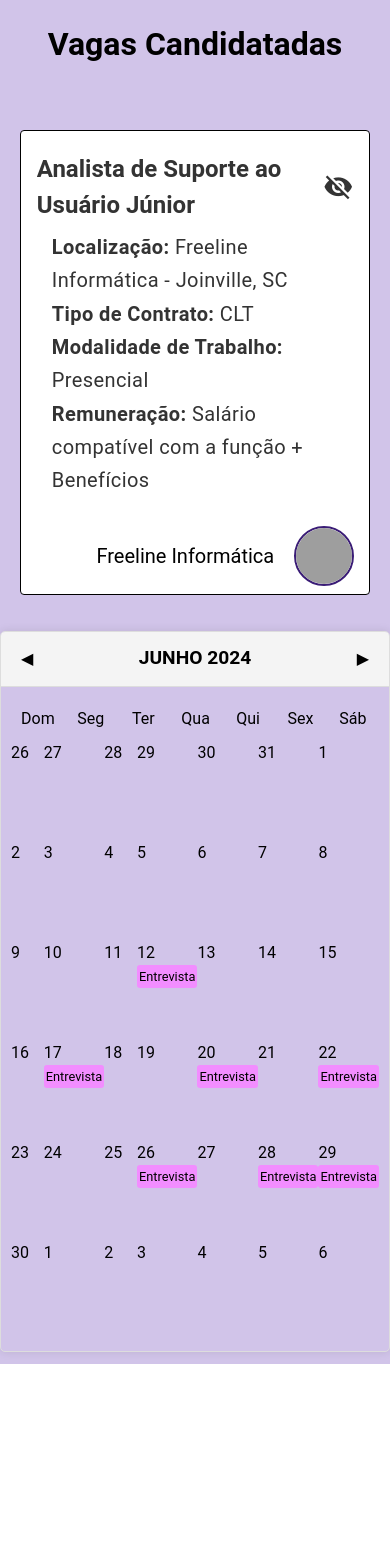
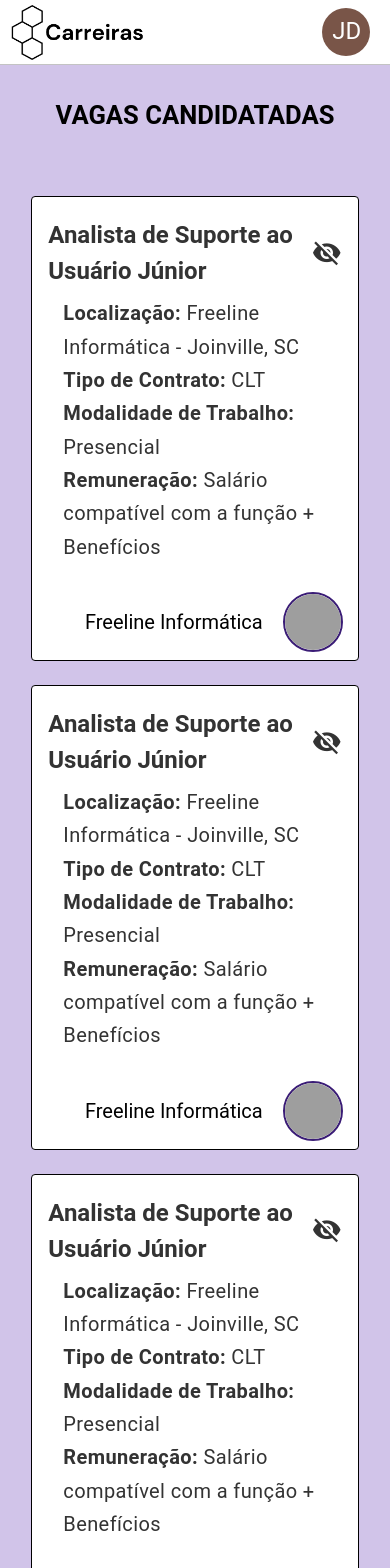
Before and after one commit to Rodrigo-EF-Neves/Carreiras, a Vue app in the folder Front-end/: page /agendaC in a window 390 px wide. Shown: the top 1568 px of the page. Before the commit the page ends 1364 px from the top, so only its background shows below. Built offline with nearby package versions, Linux system fonts and the light colour scheme; grey boxes are pictures that could not be loaded.

Commit message:
agenda sem responsividade

```diff
--- a/Front-end/src/components/AgendaCandidato.vue
+++ b/Front-end/src/components/AgendaCandidato.vue
@@ -1,11 +1,69 @@
 <template>
   <v-container fluid class="bg-deep-purple-lighten-4" style="width: 100%;">
-    <v-row style="justify-content: space-between;">
+    <v-row style="justify-content: space-between; margin: 0px !important; padding:0px !important;">
 
       <v-col style="display:flex; flex-direction: column; align-items: center; width:100%;" cols="12" md="6">
-        <h1 style="margin: 20px;">Vagas Candidatadas</h1>
+        <h1 style="margin: 20px;  font-size: 1.6em;">VAGAS CANDIDATADAS</h1>
         <div style="width: 96%; margin-top: 30px;">
           <!-- AQUI TEM OS CARDS-->
+          <v-col>
+            <v-card color="#3A1C76" variant="outlined" class="bg-white">
+              <v-card-item>
+                <div>
+                  <div class="corpo-card-vaga">
+                    <div class="mb-2" style="display: flex; align-items: center;justify-content: space-between;">
+                      <h2>Analista de Suporte ao Usuário Júnior</h2>
+                      <a class="action-label icon" @click="toggleIcon">
+                        <i :class="iconClass"></i>
+                      </a>
+                    </div>
+                    <div class="text-caption">
+                      <ul class="requisitos-vaga">
+                        <li><strong>Localização:</strong> Freeline Informática - Joinville, SC</li>
+                        <li><strong>Tipo de Contrato:</strong> CLT</li>
+                        <li><strong>Modalidade de Trabalho:</strong> Presencial</li>
+                        <li><strong>Remuneração: </strong> Salário compatível com a função + Benefícios</li>
+                      </ul>
+                    </div>
+                  </div>
+                </div>
+              </v-card-item>
+              <div class="my-2 container-empresa">
+                <img class="logo-vaga" src="https://picsum.photos/seed/picsum/150/150" alt="logo">
+                <span style="font-size: 20px;">Freeline Informática</span>
+              </div>
+            </v-card>
+          </v-col>
+
+          <v-col>
+            <v-card color="#3A1C76" variant="outlined" class="bg-white">
+              <v-card-item>
+                <div>
+                  <div class="corpo-card-vaga">
+                    <div class="mb-2" style="display: flex; align-items: center;justify-content: space-between;">
+                      <h2>Analista de Suporte ao Usuário Júnior</h2>
+                      <a class="action-label icon" @click="toggleIcon">
+                        <i :class="iconClass"></i>
+                      </a>
+                    </div>
+                    <div class="text-caption">
+                      <ul class="requisitos-vaga">
+                        <li><strong>Localização:</strong> Freeline Informática - Joinville, SC</li>
+                        <li><strong>Tipo de Contrato:</strong> CLT</li>
+                        <li><strong>Modalidade de Trabalho:</strong> Presencial</li>
+                        <li><strong>Remuneração: </strong> Salário compatível com a função + Benefícios</li>
+                      </ul>
+                    </div>
+                  </div>
+                </div>
+              </v-card-item>
+              <div class="my-2 container-empresa">
+                <img class="logo-vaga" src="https://picsum.photos/seed/picsum/150/150" alt="logo">
+                <span style="font-size: 20px;">Freeline Informática</span>
+              </div>
+            </v-card>
+          </v-col>
+
           <v-col>
             <v-card color="#3A1C76" variant="outlined" class="bg-white">
               <v-card-item>
--- a/Front-end/src/components/CalendarComponent.vue
+++ b/Front-end/src/components/CalendarComponent.vue
@@ -64,10 +64,10 @@ document.addEventListener('DOMContentLoaded', () => {
             const dayEvents = events.filter(event => event.date === date);
             let eventHTML = '';
             dayEvents.forEach(event => {
-                if(event.type == "event"){
-                    eventHTML += `<div style="background-color: #f28dff;display: flex;justify-content: center;padding: 2px;font-size: 0.8em;border-radius: 3px;">${event.title}</div>`;
-                }else{
-                    eventHTML += `<div style="background-color: #ff7a4e;display: flex;justify-content: center;padding: 2px;font-size: 0.8em;border-radius: 3px;">${event.title}</div>`;
+                if (event.type == "event") {
+                    eventHTML += `<div style="background-color:rgba(104, 50, 210, 1); color:white;     font-weight: 500; display:flex;justify-content:center; padding:2px; font-size:0.8em; border-radius:3px; margin:10px;">${event.title}</div>`;
+                } else {
+                    eventHTML += `<div style="background-color: #ff7a4e;display: flex;justify-content: center;padding: 2px;font-size: 0.8em;border-radius: 3px; margin: 10px;">${event.title}</div>`;
                 }
 
             });
@@ -102,7 +102,6 @@ document.addEventListener('DOMContentLoaded', () => {
 
     renderCalendar();
 });
-
 </script>
 
 <style scoped>
@@ -116,30 +115,29 @@ body {
 }
 
 .calendar {
-    width: 100%;
-    max-width: 1000px;
-    border: 1px solid #ddd;
     border-radius: 5px;
     overflow: hidden;
-    box-shadow: 0 0 10px rgba(0, 0, 0, 0.1);
+    margin: 30px;
 }
 
 .calendar-header {
     display: flex;
     justify-content: space-between;
     align-items: center;
-    padding: 10px;
-    background-color: #f4f4f4;
-    border-bottom: 1px solid #ddd;
+    margin-bottom: 50px;
+    padding-right: 40px;
+    padding-left: 40px;
 }
 
 .calendar-header span {
-    font-size: 1.2em;
+    font-size: 1.6em;
     font-weight: bold;
 }
 
 .calendar-body {
     padding: 10px;
+    background-color: white;
+    border-radius: 5px;
 }
 
 .calendar-weekdays {
@@ -149,52 +147,38 @@ body {
 
 .calendar-weekdays div {
     text-align: center;
-    padding: 10px;
+    margin: 20px;
+    font-weight: 500;
+    font-size: 18px;
 }
 
 .calendar-days {
     display: grid;
     grid-template-columns: repeat(7, 1fr);
-    grid-auto-rows: 100px; /* Define a altura das linhas */
+    grid-auto-rows: 100px;
 }
 
-.calendar-days .day, .calendar-days .prev-date, .calendar-days .next-date {
+.calendar-days .day,
+.calendar-days .prev-date,
+.calendar-days .next-date {
     text-align: center;
     padding: 10px;
     border: 1px solid #000;
     box-sizing: border-box;
 }
-.meeting {
-    background-color: #C1FFD7;
-}
 
-.travel {
-    background-color: #C1E1FF;
-}
-
-.conference {
-    background-color: #E1C1FF;
-}
-
-.holiday {
-    background-color: #FFD1C1;
-}
-
-.pto {
-    background-color: #FFE1C1;
-}
-
-.prev-date, .next-date {
+.prev-date,
+.next-date {
     color: #bbb;
     border: none;
 }
 
 #next {
-    color: black;
-    border: none;
+    color: none;
+    border: black;
     padding: 5px 10px;
     cursor: pointer;
-    border-radius: 5px;
+    border-radius: 1px;
 }
 
 #prev {
--- /dev/null
+++ b/Front-end/src/pages/AgendaCandidato.vue
@@ -0,0 +1,9 @@
+<template>
+    <Navbar />
+    <AgendaCandidato />
+</template>
+
+<script setup>
+import Navbar from '@/components/Navbar.vue'
+import AgendaCandidato from '@/components/AgendaCandidato.vue'
+</script>
--- a/Front-end/src/router/index.js
+++ b/Front-end/src/router/index.js
@@ -7,7 +7,7 @@ import CADcandidato from '@/components/cadastro/CADcandidato';
 import EntrarEmpresaOuCandidato from '@/components/EntrarEmpresaOuCandidato.vue';
 import EDCcandidato from '@/components/edicao/EDCcandidato.vue';
 import PerfilCandidato from '@/pages/perfilCandidato.vue';
-import AgendaCandidato from '@/components/AgendaCandidato.vue';
+import AgendaCandidato from '@/pages/AgendaCandidato.vue';
 
 const router = createRouter({
   history: createWebHistory(import.meta.env.BASE_URL),
```
